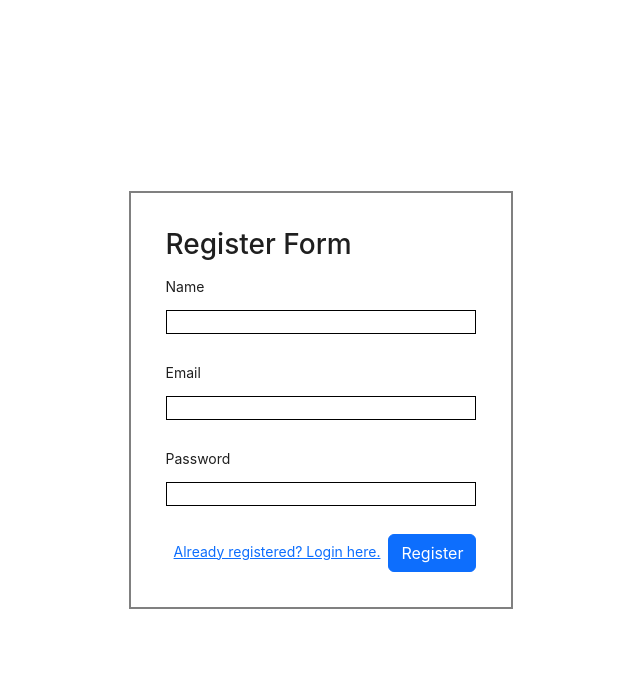
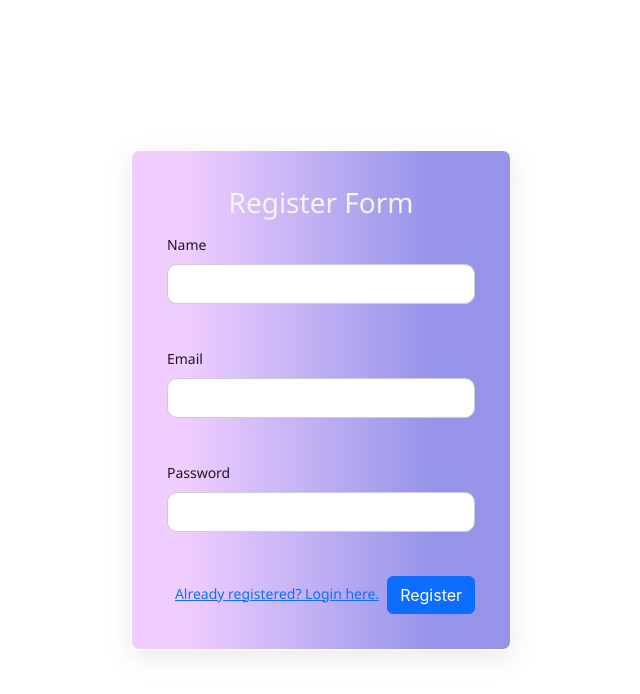
Before and after one commit to SatyamKumarNiranjan/Miracle-Box, a React (Create React App) app in the folder frontend/: page /register in a window 1280 px wide. Shown: the top 694 px of the page, without its empty margins (319-959 px from the left). Built offline with nearby package versions, Linux system fonts and the light colour scheme.

Commit message:
css changes

```diff
--- a/frontend/src/App.css
+++ b/frontend/src/App.css
@@ -1,12 +1,21 @@
 .Ups {
   padding: 4rem;
 }
+.content{
+  width:80%;
+  margin-left: 260px;
+}
+
 .cards-container1 {
   display: flex;
   flex-wrap: wrap;
   justify-content: center;
-    background-color: rgb(197, 228, 228);
+  background-color: #afa4ef;
+  border-radius: 10px;
+  padding-left: 2px;
+  box-shadow: rgba(0, 0, 0, 0.1) 5px 20px 35px;
 }
+
 .search-box {
   outline: none;
   width: 100%;
@@ -15,7 +24,10 @@
   padding: 1rem;
   border-radius: .5rem;
 }
-  .Ups h1{
+
+.Ups h1 {
   justify-content: center;
   text-align: center;
+  margin-bottom: 19px;
+
 }
--- a/frontend/src/styles/LayoutStyles.css
+++ b/frontend/src/styles/LayoutStyles.css
@@ -1,3 +1,6 @@
+*{
+    font-family: 'Segoe UI', Tahoma, Geneva, Verdana, sans-serif;
+}
 .main{
     padding: 10px;
     height : 100vh;
@@ -7,12 +10,14 @@
 }
 .sidebar{
     min-height: 100%;
-    width: 300px;
-    border-radius: 5px;
-    background-color: rgb(64, 4, 4);
+    position: fixed;
+    width: 250px;
+    background-color: #8c7ae6;
     box-shadow : 0 0 3px gray ;
     margin-right : 20px;
     color: white;
+    margin-left: -10px;
+    margin-top: -10px;
 }
 
 .content{
@@ -24,13 +29,20 @@
     height : 10vh;
     margin-bottom: 20px;
     box-shadow: 0 0 2px gray;
-    background-color: rgb(255, 255, 255);
+    border-bottom-left-radius: 50px;
+    background: rgb(239, 205, 255);
+    background: linear-gradient(90deg, rgba(239, 205, 255, 1) 14%, rgba(149, 148, 233, 1) 80%);
+    margin-top:-10px;
+    margin-right:-50px;
+
 }
 .body{
     height : 85vh;
     margin-bottom: 20px;
-    box-shadow: 0 0 2px gray;
     background-color: rgb(255, 255, 255);
+}
+.body h2{
+    font-size: larger;
 }
 .logo h6{
     text-align: center;
@@ -70,14 +82,17 @@
 }
 
 .header-content i {
+    margin-top: 8px;
     margin-right: 20px;
-    font-size: 1.2rem;
+    font-size: 1.5rem;
 }
 .header-content a {
     /* text-decoration: none;   */
+    font-size: 25px;
     text-decoration: solid;
     text-transform: uppercase;
-    color: blue;
+    color: white;
+
     margin: 0 10px;
 }
 
--- a/frontend/src/styles/RegisterStyle.css
+++ b/frontend/src/styles/RegisterStyle.css
@@ -1,16 +1,52 @@
-.form-container{
-    display:flex;
+@import url('https://fonts.googleapis.com/css2?family=Open+Sans:wght@400;500;600;700&display=swap');
+
+body {
+    font-family: "Ubuntu-Bold", sans-serif;
+
+}
+
+h3 {
+    text-align: center;
+    color: whitesmoke;
+}
+
+label {
+    font-size: 100px;
+    margin-bottom: 10px;
+    color: white;
+}
+
+input {
+    width: 100%;
+    padding: 19px;
+    height: 30px;
+    font-size: 14px;
+    padding-left: 10px;
+    margin-bottom: 20px;
+    border: none;
+    border: solid 1px #ccc;
+    border-radius: 10px;
+}
+
+.form-container {
+    display: flex;
     align-items: center;
     justify-content: center;
     height: 100vh;
 }
 
-.register-form{
-    border: 2px solid gray;
+.register-form {
+    box-shadow: rgba(50, 50, 93, 0.25) 0px 50px 100px -20px, rgba(0, 0, 0, 0.3) 0px 30px 60px -30px;
+    border: 2px solid snow;
+    background: rgb(239, 205, 255);
+    background: linear-gradient(90deg, rgba(239, 205, 255, 1) 14%, rgba(149, 148, 233, 1) 80%);
+    /* background-color:rgb(103, 191, 191); */
     padding: 35px;
+    box-shadow: rgba(149, 157, 165, 0.2) 0px 8px 24px;
+    border-radius: 9px;
 }
 
-.input-form{
-    width: 100%;
-    border: 1px solid black;
+.register-form:hover {
+    /* box-shadow: 0 0 0 1px rgba(53,72,91,.04), 0 2px 2px rgba(0,0,0,0), 0 4px 4px rgba(0,0,0,.01), 0 10px 8px rgba(0,0,0,.02), 0 15px 15px rgba(0,0,0,.02), 0 30px 30px rgba(0,0,0,.02), 0 70px 65px rgba(0,0,0,.03); */
+    box-shadow: rgba(0, 0, 0, 0.1) 5px 20px 35px;
 }
```
Also changed, not shown: frontend/loginPage.js (+7 -7 lines), frontend/src/styles/Logo.png (added). Lines whose indentation alone changed are shown as unchanged.
